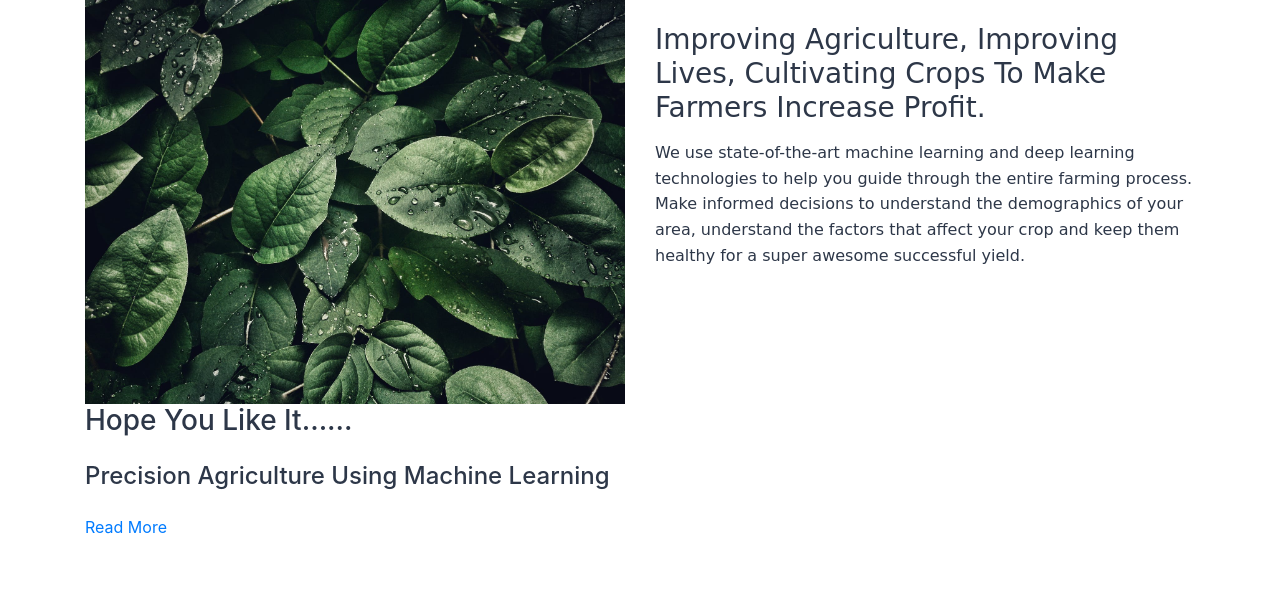
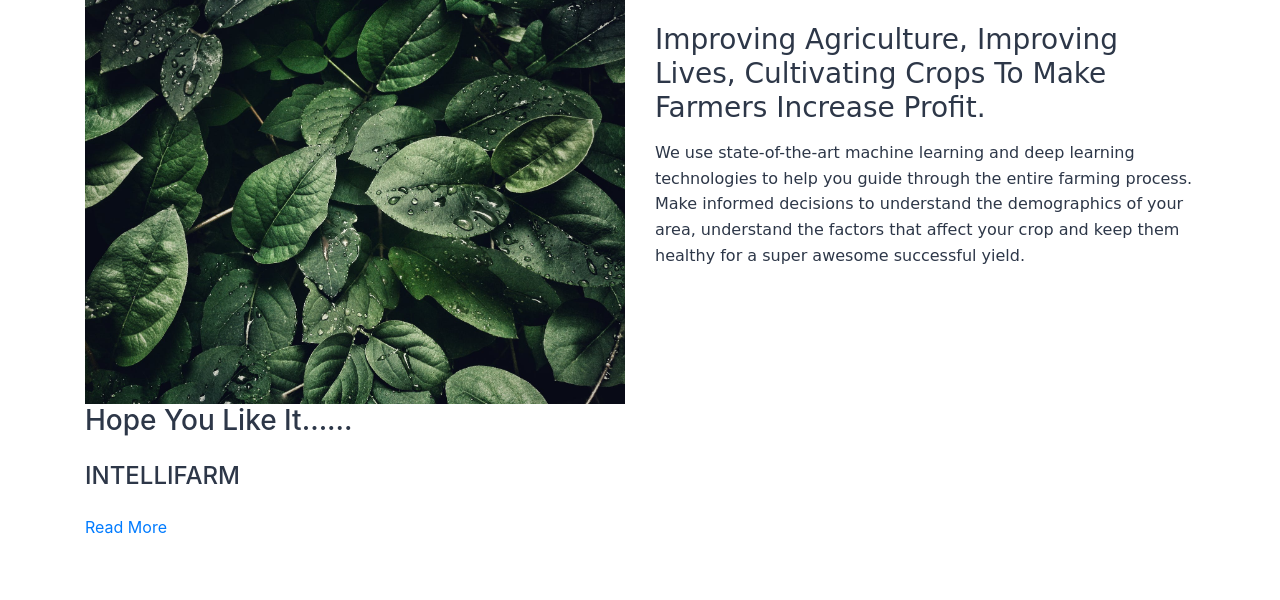
Before and after one commit to gitbypapan01/precisionagrigrpproject, a Flask app: page /aboutus in a window 1280 px wide. Shown: the part 980-1580 px from the top of the page. Run offline with Flask 3, Linux system fonts and the light colour scheme; parts of the project's set-up code (start-up, migrations or seed data) failed here and were passed over; some libraries are stand-ins or nearby versions; some web fonts are replaced.

Commit message:
Rename project to INTELLIFARM

```diff
--- a/templates/aboutus.html
+++ b/templates/aboutus.html
@@ -207,7 +207,7 @@
                         <img src="{{ url_for('static', filename='scripts/images/8.jpeg') }}" alt="sample42" />
                         <figcaption>
                             <h3>Hope You Like It......</h3>
-                            <h4 class="mt-4 mb-4">Precision Agriculture Using Machine Learning</h4><a href="#" class="read-more">Read More</a>
+                            <h4 class="mt-4 mb-4">INTELLIFARM</h4><a href="#" class="read-more">Read More</a>
                         </figcaption>
                     </figure>
                 </div>
@@ -231,7 +231,7 @@
     <footer class="page-footer font-small blue">
         <!-- Copyright -->
         <div class="footer-copyright text-center py-3 bg-dark text-light p-2" style="background-image: url(https://images.pexels.com/photos/5980/food-sunset-love-field.jpg?auto=compress&cs=tinysrgb&dpr=2&h=650&w=940);background-size: cover; height: 100px; background-position: center; position:center; font-family: 'Arima Madurai', cursive;">
-            <h5> © 2026 Copyright: Precision Agriculture Using Machine Learning
+            <h5> © 2026 Copyright: INTELLIFARM</h5>
                 <div class="text-center text-white text-uppercase font-weight-bold">Go Green....</div>
             </h5>
         </div>
--- a/templates/admindashboard.html
+++ b/templates/admindashboard.html
@@ -121,7 +121,7 @@
 
     <footer class="page-footer font-small blue pt-5 mt-5">
         <div class="footer-copyright text-center py-3 bg-dark text-light p-2" style="background-image: url(https://images.pexels.com/photos/5980/food-sunset-love-field.jpg?auto=compress&cs=tinysrgb&dpr=2&h=650&w=940);background-size: cover; height: 100px; background-position: center; position:center;">
-            <h5> © 2026 Copyright: Precision Agriculture Using Machine Learning
+            <h5> © 2026 Copyright: INTELLIFARM
                 <div class="text-center text-white text-uppercase font-weight-bold">Go Green....</div>
             </h5>
         </div>
--- a/templates/adminlogin.html
+++ b/templates/adminlogin.html
@@ -73,7 +73,7 @@
     <footer class="page-footer font-small blue pt-5">
         <!-- Copyright -->
         <div class="footer-copyright text-center py-3 bg-dark text-light p-2" style="background-image: url(https://images.pexels.com/photos/5980/food-sunset-love-field.jpg?auto=compress&cs=tinysrgb&dpr=2&h=650&w=940);background-size: cover; height: 100px; background-position: center; position:center;">
-            <h5> © 2026 Copyright: Precision Agriculture Using Machine Learning
+            <h5> © 2026 Copyright: INTELLIFARM
                 <div class="text-center text-white text-uppercase font-weight-bold">Go Green....</div>
             </h5>
         </div>
--- a/templates/base.html
+++ b/templates/base.html
@@ -10,7 +10,7 @@
     <link href="https://cdn.jsdelivr.net/npm/bootstrap@5.0.0-beta2/dist/css/bootstrap.min.css" rel="stylesheet" integrity="sha384-BmbxuPwQa2lc/FVzBcNJ7UAyJxM6wuqIj61tLrc4wSX0szH/Ev+nYRRuWlolflfl" crossorigin="anonymous">
     <link rel="stylesheet" href="{{ url_for('static', filename='scripts/css/style.css') }}">
     <script src="{{ url_for('static', filename='scripts/js/test.js') }}"></script>
-    <title> {% block title %} {% endblock title %} - PRECISION AGRICULTURE USING MACHINE LEARNING</title>
+    <title> {% block title %} {% endblock title %} - INTELLIFARM</title>
     <!-- Google Fonts Inter -->
     <link href="https://fonts.googleapis.com/css2?family=Inter:wght@400;500;600;700;800&display=swap" rel="stylesheet">
     <script type="text/JavaScript" src="{{ url_for('static', filename='scripts/cities.js') }}"></script>
@@ -353,7 +353,7 @@
             <div class="container">
                 <a class="navbar-brand custom-brand d-flex align-items-center" href="{{ url_for('hello_world') }}">
                     <span class="me-2" style="font-size: 1.4rem;">🌱</span>
-                    <span>PRECISION AGRICULTURE</span>
+                    <span>INTELLIFARM</span>
                 </a>
 
                 <button class="navbar-toggler border-0" type="button" data-bs-toggle="collapse" data-bs-target="#customNavbar" aria-controls="customNavbar" aria-expanded="false" aria-label="Toggle navigation">
--- a/templates/contact.html
+++ b/templates/contact.html
@@ -239,7 +239,7 @@
     <footer class="page-footer font-small blue">
         <!-- Copyright -->
         <div class="footer-copyright text-center py-3 bg-dark text-light p-2" style="background-image: url(https://images.pexels.com/photos/5980/food-sunset-love-field.jpg?auto=compress&cs=tinysrgb&dpr=2&h=650&w=940);background-size: cover; height: 100px; background-position: center; position:center;">
-            <h5> © 2026 Copyright: Precision Agriculture Using Machine Learning
+            <h5> © 2026 Copyright: INTELLIFARM
                 <div class="text-center text-white text-uppercase font-weight-bold">Go Green....</div>
             </h5>
         </div>
--- a/templates/crop.html
+++ b/templates/crop.html
@@ -152,7 +152,7 @@
     <footer class="page-footer font-small blue pt-5">
         <!-- Copyright -->
         <div class="footer-copyright text-center py-3 bg-dark text-light p-2" style="background-image: url(https://images.pexels.com/photos/5980/food-sunset-love-field.jpg?auto=compress&cs=tinysrgb&dpr=2&h=650&w=940);background-size: cover; height: 100px; background-position: center; position:center;">
-            <h5> © 2026 Copyright: Precision Agriculture Using Machine Learning
+            <h5> © 2026 Copyright: INTELLIFARM
                 <div class="text-center text-white text-uppercase font-weight-bold">Go Green....</div>
             </h5>
         </div>
--- a/templates/dashboard.html
+++ b/templates/dashboard.html
@@ -4,7 +4,7 @@
 <head>
     <meta charset="UTF-8">
     <meta name="viewport" content="width=device-width, initial-scale=1.0">
-    <title>PRECISION AGRICULTURE - Dashboard</title>
+    <title>INTELLIFARM - Dashboard</title>
     <!-- Bootstrap CSS -->
     <link href="https://cdn.jsdelivr.net/npm/bootstrap@5.0.0-beta2/dist/css/bootstrap.min.css" rel="stylesheet"
         integrity="sha384-BmbxuPwQa2lc/FVzBcNJ7UAyJxM6wuqIj61tLrc4wSX0szH/Ev+nYRRuWlolflfl" crossorigin="anonymous">
@@ -306,7 +306,7 @@
             <div class="container">
                 <a class="navbar-brand custom-brand d-flex align-items-center" href="{{ url_for('dashboard') }}">
                     <span class="me-2" style="font-size: 1.4rem;">🌱</span>
-                    <span>PRECISION AGRICULTURE</span>
+                    <span>INTELLIFARM</span>
                 </a>
 
                 <button class="navbar-toggler border-0" type="button" data-bs-toggle="collapse"
@@ -407,7 +407,7 @@
         </section>
     </main>
     <footer class="footer">
-        <p>&copy; 2026 Copyright: Precision Agriculture Using Machine Learning. All Rights Reserved.</p>
+        <p>&copy; 2026 Copyright: INTELLIFARM. All Rights Reserved.</p>
     </footer>
 
     <!-- Theme Control Scripts -->
--- a/templates/disease.html
+++ b/templates/disease.html
@@ -147,7 +147,7 @@
         <!-- Copyright -->
         <div class="footer-copyright text-center py-3 bg-dark text-light p-2"
             style="background-image: url(https://images.pexels.com/photos/5980/food-sunset-love-field.jpg?auto=compress&cs=tinysrgb&dpr=2&h=650&w=940);background-size: cover; height: 100px; background-position: center; position:center;">
-            <h5> © 2026 Copyright: Precision Agriculture Using Machine Learning
+            <h5> © 2026 Copyright: INTELLIFARM
                 <div class="text-center text-white text-uppercase font-weight-bold">Go Green....</div>
             </h5>
         </div>
--- a/templates/fertilizer.html
+++ b/templates/fertilizer.html
@@ -150,7 +150,7 @@
     <footer class="page-footer font-small blue pt-5">
         <!-- Copyright -->
         <div class="footer-copyright text-center py-3 bg-dark text-light p-2" style="background-image: url(https://images.pexels.com/photos/5980/food-sunset-love-field.jpg?auto=compress&cs=tinysrgb&dpr=2&h=650&w=940);background-size: cover; height: 100px; background-position: center; position:center;">
-            <h5> © 2026 Copyright: Precision Agriculture Using Machine Learning
+            <h5> © 2026 Copyright: INTELLIFARM
                 <div class="text-center text-white text-uppercase font-weight-bold">Go Green....</div>
             </h5>
         </div>
--- a/templates/login.html
+++ b/templates/login.html
@@ -70,7 +70,7 @@
     <footer class="page-footer font-small blue pt-5">
         <!-- Copyright -->
         <div class="footer-copyright text-center py-3 bg-dark text-light p-2" style="background-image: url(https://images.pexels.com/photos/5980/food-sunset-love-field.jpg?auto=compress&cs=tinysrgb&dpr=2&h=650&w=940);background-size: cover; height: 100px; background-position: center; position:center;">
-            <h5> © 2026 Copyright: Precision Agriculture Using Machine Learning
+            <h5> © 2026 Copyright: INTELLIFARM
                 <div class="text-center text-white text-uppercase font-weight-bold">Go Green....</div>
             </h5>
         </div>
--- a/templates/signup.html
+++ b/templates/signup.html
@@ -70,7 +70,7 @@
     <footer class="page-footer font-small blue pt-5">
         <!-- Copyright -->
         <div class="footer-copyright text-center py-3 bg-dark text-light p-2" style="background-image: url(https://images.pexels.com/photos/5980/food-sunset-love-field.jpg?auto=compress&cs=tinysrgb&dpr=2&h=650&w=940);background-size: cover; height: 100px; background-position: center; position:center;">
-            <h5> © 2026 Copyright: Precision Agriculture Using Machine Learning
+            <h5> © 2026 Copyright: INTELLIFARM
                 <div class="text-center text-white text-uppercase font-weight-bold">Go Green....</div>
             </h5>
         </div>
--- a/templates/try_again.html
+++ b/templates/try_again.html
@@ -74,7 +74,7 @@
 <footer class="page-footer font-small blue pt-5">
     <!-- Copyright -->
     <div class="footer-copyright text-center py-3 bg-dark text-light p-2" style="background-image: url(https://images.pexels.com/photos/5980/food-sunset-love-field.jpg?auto=compress&cs=tinysrgb&dpr=2&h=650&w=940);background-size: cover; height: 100px; background-position: center; position:center;">
-        <h5> © 2026 Copyright: Precision Agriculture Using Machine Learning
+        <h5> © 2026 Copyright: INTELLIFARM
             <div class="text-center text-white text-uppercase font-weight-bold">Go Green....</div>
         </h5>
     </div>
```
Also changed, not shown: templates/index.html (+4 -4 lines), README.md, templates/crop-result.html (line endings or trailing spaces), templates/disease-result.html (line endings or trailing spaces), templates/fertilizer-result.html (line endings or trailing spaces), templates/reg.html (line endings or trailing spaces).
